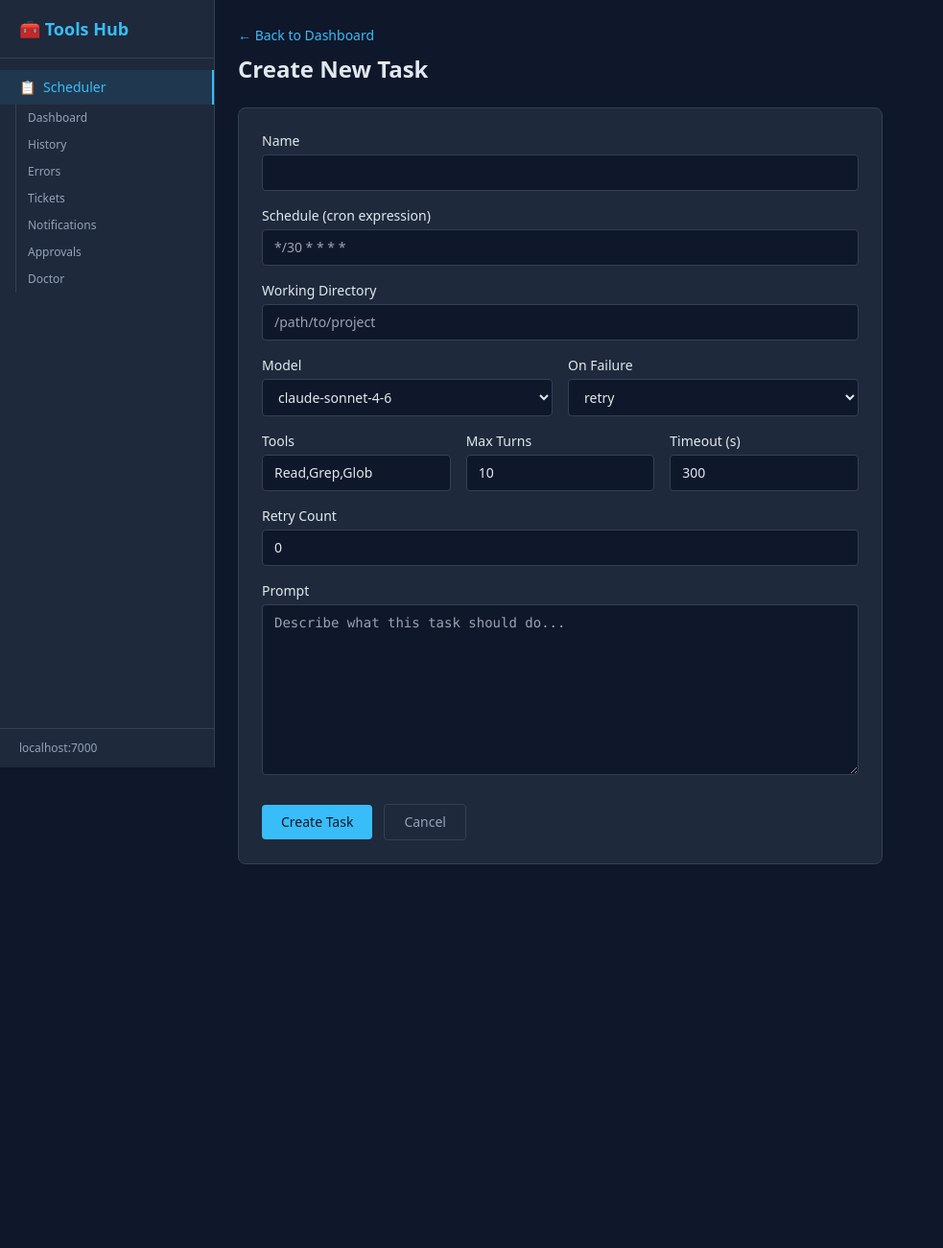
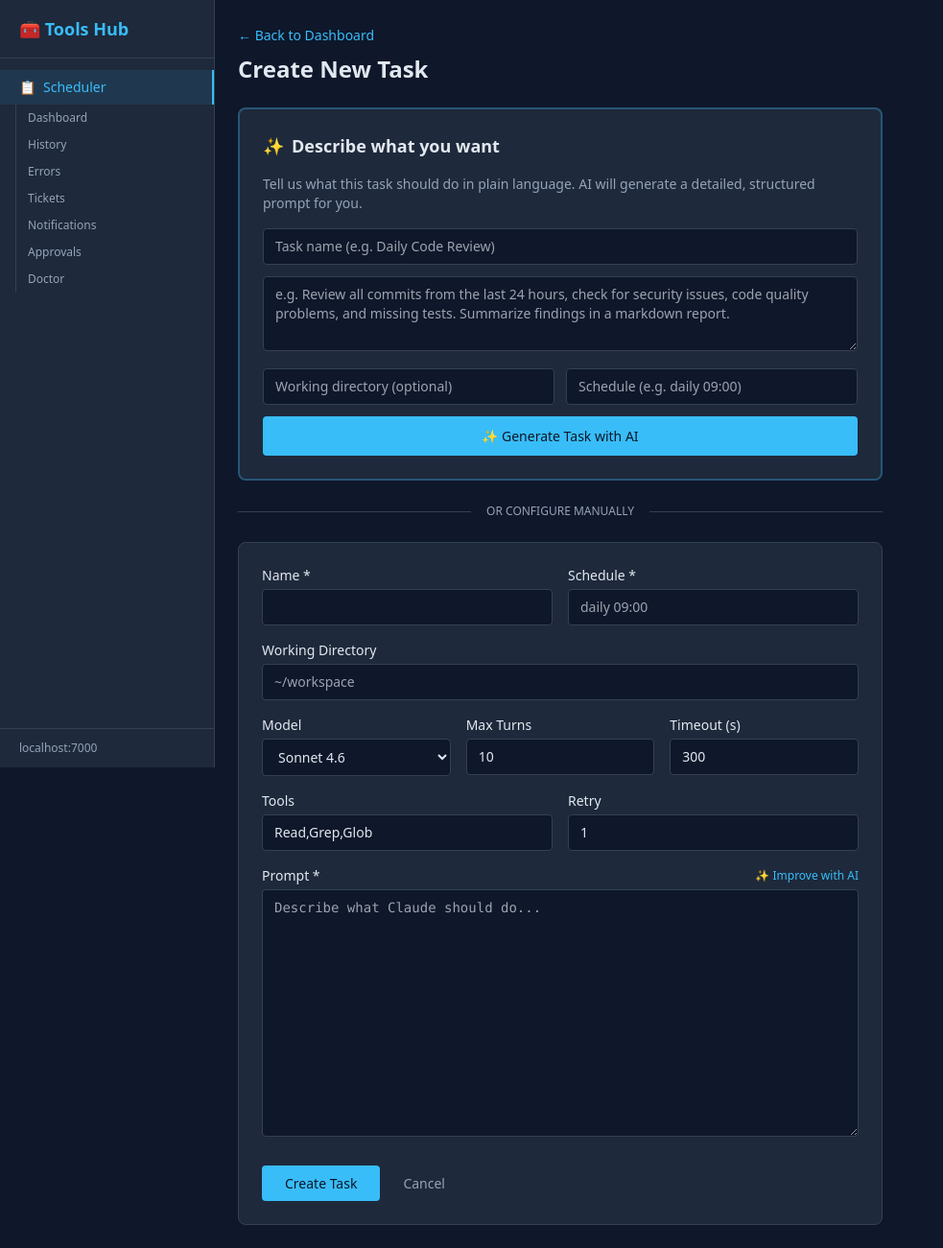
Before and after one commit to duxora/invoice-matcher, a FastAPI app: page /scheduler/tasks-new in a window 1280 px wide. Shown: the whole page at 96% size, without its empty margins (0-983 px from the left). Before the commit the page ends 901 px from the top, so only its background shows below. Run offline with FastAPI, Linux system fonts and the light colour scheme; some libraries are stand-ins or nearby versions.

Commit message:
feat: add AI-first prompt generation for task create and edit
- AI prompt generator is the primary flow on task creation page
- "Describe what you want" → Claude generates structured prompt
- "Improve with AI" button on both create and edit forms
- Update-prompt endpoint for editing existing task prompts
- Uses claude -p for generation, no API key needed

Co-Authored-By: Claude Opus 4.6 <noreply@anthropic.com>

```diff
--- a/apps/scheduler/routes.py
+++ b/apps/scheduler/routes.py
@@ -399,6 +399,102 @@ async def create_task(
     return RedirectResponse(url=f"/scheduler/tasks/{slug}", status_code=303)
 
 
+@router.post("/api/update-prompt/{slug}")
+async def update_prompt(slug: str, prompt: str = Form(...)):
+    """Update the prompt in a .task file."""
+    import re
+    task, err = _find_task_by_slug(slug)
+    if err:
+        return RedirectResponse(url="/scheduler/", status_code=303)
+
+    content = task.file_path.read_text()
+    # Replace everything after --- with the new prompt
+    parts = content.split("---", 1)
+    if len(parts) == 2:
+        new_content = parts[0] + "---\n" + prompt.strip() + "\n"
+    else:
+        new_content = content + "\n---\n" + prompt.strip() + "\n"
+    task.file_path.write_text(new_content)
+    return RedirectResponse(url=f"/scheduler/tasks/{slug}", status_code=303)
+
+
+@router.post("/api/generate-prompt", response_class=HTMLResponse)
+async def generate_prompt(
+    description: str = Form(...),
+    workdir: str = Form(default=""),
+):
+    """Use Claude to generate a structured task prompt from a short description."""
+    import subprocess as sp
+
+    system = (
+        "You are a prompt engineer for Claude Code automated tasks. "
+        "Given a short description, write a clear, detailed prompt that Claude will execute as a scheduled task. "
+        "The prompt should be specific, actionable, and include what to check, what to output, and how to handle edge cases. "
+        "Output ONLY the prompt text, no explanation or markdown fencing."
+    )
+    user_msg = f"Task description: {description}"
+    if workdir:
+        user_msg += f"\nWorking directory: {workdir}"
+
+    try:
+        result = sp.run(
+            ["claude", "-p", user_msg, "--output-format", "text"],
+            capture_output=True, text=True, timeout=60,
+            env={**__import__("os").environ, "CLAUDE_SYSTEM_PROMPT": system},
+        )
+        if result.returncode == 0 and result.stdout.strip():
+            prompt = result.stdout.strip()
+        else:
+            prompt = f"# Failed to generate. Error: {result.stderr[:200]}\n# Please write your prompt manually."
+    except Exception as e:
+        prompt = f"# Generation failed: {e}\n# Please write your prompt manually."
+
+    # Return just the textarea content for HTMX swap
+    return HTMLResponse(
+        f'<textarea name="prompt" rows="12" '
+        f'class="w-full bg-hub-bg border border-hub-border rounded px-3 py-2 text-sm font-mono '
+        f'focus:border-hub-accent focus:outline-none text-hub-text">{prompt}</textarea>'
+    )
+
+
+@router.post("/api/improve-prompt", response_class=HTMLResponse)
+async def improve_prompt(
+    prompt: str = Form(...),
+    feedback: str = Form(default=""),
+):
+    """Use Claude to improve an existing task prompt."""
+    import subprocess as sp
+
+    system = (
+        "You are a prompt engineer for Claude Code automated tasks. "
+        "Improve the given prompt to be clearer, more specific, and more robust. "
+        "Keep the same intent but make it better structured with clear steps and edge case handling. "
+        "Output ONLY the improved prompt text, no explanation or markdown fencing."
+    )
+    user_msg = f"Current prompt:\n{prompt}"
+    if feedback:
+        user_msg += f"\n\nUser feedback: {feedback}"
+
+    try:
+        result = sp.run(
+            ["claude", "-p", user_msg, "--output-format", "text"],
+            capture_output=True, text=True, timeout=60,
+            env={**__import__("os").environ, "CLAUDE_SYSTEM_PROMPT": system},
+        )
+        if result.returncode == 0 and result.stdout.strip():
+            improved = result.stdout.strip()
+        else:
+            improved = prompt  # Keep original on failure
+    except Exception:
+        improved = prompt
+
+    return HTMLResponse(
+        f'<textarea name="prompt" rows="12" '
+        f'class="w-full bg-hub-bg border border-hub-border rounded px-3 py-2 text-sm font-mono '
+        f'focus:border-hub-accent focus:outline-none text-hub-text">{improved}</textarea>'
+    )
+
+
 @router.post("/api/approvals/{approval_id}/approve")
 async def approve(approval_id: int):
     db = get_db()
--- a/apps/scheduler/templates/task_new.html
+++ b/apps/scheduler/templates/task_new.html
@@ -10,70 +10,83 @@
   <h1 class="text-2xl font-bold">Create New Task</h1>
 </div>
 
+<!-- AI Prompt Generator — Primary Flow -->
+<div class="bg-hub-card border-2 border-hub-accent/30 rounded-lg p-6 max-w-2xl mb-6">
+  <div class="flex items-center gap-2 mb-4">
+    <span class="text-lg">✨</span>
+    <h2 class="text-lg font-semibold">Describe what you want</h2>
+  </div>
+  <p class="text-sm text-hub-muted mb-4">Tell us what this task should do in plain language. AI will generate a detailed, structured prompt for you.</p>
+
+  <div class="space-y-3">
+    <div>
+      <input type="text" id="ai-name" placeholder="Task name (e.g. Daily Code Review)"
+             class="w-full px-3 py-2 text-sm bg-hub-bg border border-hub-border rounded focus:outline-none focus:border-hub-accent">
+    </div>
+    <div>
+      <textarea id="ai-description" rows="3"
+                class="w-full px-3 py-2 text-sm bg-hub-bg border border-hub-border rounded focus:outline-none focus:border-hub-accent"
+                placeholder="e.g. Review all commits from the last 24 hours, check for security issues, code quality problems, and missing tests. Summarize findings in a markdown report."></textarea>
+    </div>
+    <div class="grid grid-cols-2 gap-3">
+      <input type="text" id="ai-workdir" placeholder="Working directory (optional)"
+             class="px-3 py-2 text-sm bg-hub-bg border border-hub-border rounded focus:outline-none focus:border-hub-accent">
+      <input type="text" id="ai-schedule" placeholder="Schedule (e.g. daily 09:00)"
+             class="px-3 py-2 text-sm bg-hub-bg border border-hub-border rounded focus:outline-none focus:border-hub-accent">
+    </div>
+    <button type="button" id="generate-btn"
+            onclick="generatePrompt()"
+            class="btn btn-primary w-full py-2.5 flex items-center justify-center gap-2">
+      <span id="generate-text">✨ Generate Task with AI</span>
+      <span id="generate-spinner" class="hidden">Generating...</span>
+    </button>
+  </div>
+</div>
+
+<!-- Divider -->
+<div class="max-w-2xl flex items-center gap-4 mb-6">
+  <div class="flex-1 border-t border-hub-border"></div>
+  <span class="text-xs text-hub-muted uppercase">or configure manually</span>
+  <div class="flex-1 border-t border-hub-border"></div>
+</div>
+
+<!-- Full Form -->
 <div class="bg-hub-card border border-hub-border rounded-lg p-6 max-w-2xl">
-  <form method="post" action="/scheduler/tasks-new" class="space-y-4">
-    <!-- Name -->
+  <form method="post" action="/scheduler/tasks-new" class="space-y-4" id="task-form">
+    <div class="grid grid-cols-2 gap-4">
       <div>
-      <label for="name" class="block text-sm font-medium mb-1">Name</label>
+        <label for="name" class="block text-sm font-medium mb-1">Name *</label>
         <input type="text" id="name" name="name" required
                class="w-full px-3 py-2 text-sm bg-hub-bg border border-hub-border rounded focus:outline-none focus:border-hub-accent">
       </div>
+      <div>
+        <label for="schedule" class="block text-sm font-medium mb-1">Schedule *</label>
+        <input type="text" id="schedule" name="schedule" required placeholder="daily 09:00"
+               class="w-full px-3 py-2 text-sm bg-hub-bg border border-hub-border rounded focus:outline-none focus:border-hub-accent">
+      </div>
+    </div>
 
-    <!-- Schedule -->
     <div>
-      <label for="schedule" class="block text-sm font-medium mb-1">Schedule (cron expression)</label>
-      <input type="text" id="schedule" name="schedule" required placeholder="*/30 * * * *"
+      <label for="workdir" class="block text-sm font-medium mb-1">Working Directory</label>
+      <input type="text" id="workdir" name="workdir" placeholder="~/workspace"
              class="w-full px-3 py-2 text-sm bg-hub-bg border border-hub-border rounded focus:outline-none focus:border-hub-accent">
     </div>
 
-    <!-- Workdir -->
-    <div>
-      <label for="workdir" class="block text-sm font-medium mb-1">Working Directory</label>
-      <input type="text" id="workdir" name="workdir" placeholder="/path/to/project"
-             class="w-full px-3 py-2 text-sm bg-hub-bg border border-hub-border rounded focus:outline-none focus:border-hub-accent">
-    </div>
-
-    <div class="grid grid-cols-2 gap-4">
-      <!-- Model -->
+    <div class="grid grid-cols-3 gap-4">
       <div>
         <label for="model" class="block text-sm font-medium mb-1">Model</label>
         <select id="model" name="model"
                 class="w-full px-3 py-2 text-sm bg-hub-bg border border-hub-border rounded focus:outline-none focus:border-hub-accent">
-          <option value="claude-sonnet-4-6" selected>claude-sonnet-4-6</option>
-          <option value="claude-opus-4-6">claude-opus-4-6</option>
-          <option value="claude-haiku-4-5">claude-haiku-4-5</option>
+          <option value="claude-sonnet-4-6" selected>Sonnet 4.6</option>
+          <option value="claude-opus-4-6">Opus 4.6</option>
+          <option value="claude-haiku-4-5-20251001">Haiku 4.5</option>
         </select>
       </div>
-
-      <!-- On Failure -->
-      <div>
-        <label for="on_failure" class="block text-sm font-medium mb-1">On Failure</label>
-        <select id="on_failure" name="on_failure"
-                class="w-full px-3 py-2 text-sm bg-hub-bg border border-hub-border rounded focus:outline-none focus:border-hub-accent">
-          <option value="retry" selected>retry</option>
-          <option value="skip">skip</option>
-          <option value="ticket">ticket</option>
-          <option value="notify">notify</option>
-        </select>
-      </div>
-    </div>
-
-    <div class="grid grid-cols-3 gap-4">
-      <!-- Tools -->
-      <div>
-        <label for="tools" class="block text-sm font-medium mb-1">Tools</label>
-        <input type="text" id="tools" name="tools" value="Read,Grep,Glob"
-               class="w-full px-3 py-2 text-sm bg-hub-bg border border-hub-border rounded focus:outline-none focus:border-hub-accent">
-      </div>
-
-      <!-- Max Turns -->
       <div>
         <label for="max_turns" class="block text-sm font-medium mb-1">Max Turns</label>
         <input type="number" id="max_turns" name="max_turns" value="10" min="1"
                class="w-full px-3 py-2 text-sm bg-hub-bg border border-hub-border rounded focus:outline-none focus:border-hub-accent">
       </div>
-
-      <!-- Timeout -->
       <div>
         <label for="timeout" class="block text-sm font-medium mb-1">Timeout (s)</label>
         <input type="number" id="timeout" name="timeout" value="300" min="10"
@@ -81,32 +94,104 @@
       </div>
     </div>
 
-    <!-- Retry -->
+    <div class="grid grid-cols-2 gap-4">
       <div>
-      <label for="retry" class="block text-sm font-medium mb-1">Retry Count</label>
-      <input type="number" id="retry" name="retry" value="0" min="0"
+        <label for="tools" class="block text-sm font-medium mb-1">Tools</label>
+        <input type="text" id="tools" name="tools" value="Read,Grep,Glob"
                class="w-full px-3 py-2 text-sm bg-hub-bg border border-hub-border rounded focus:outline-none focus:border-hub-accent">
       </div>
-
-    <!-- Prompt -->
       <div>
-      <label for="prompt" class="block text-sm font-medium mb-1">Prompt</label>
-      <textarea id="prompt" name="prompt" rows="8" required
-                class="w-full px-3 py-2 text-sm bg-hub-bg border border-hub-border rounded focus:outline-none focus:border-hub-accent font-mono"
-                placeholder="Describe what this task should do..."></textarea>
+        <label for="retry" class="block text-sm font-medium mb-1">Retry</label>
+        <input type="number" id="retry" name="retry" value="1" min="0"
+               class="w-full px-3 py-2 text-sm bg-hub-bg border border-hub-border rounded focus:outline-none focus:border-hub-accent">
+      </div>
     </div>
 
-    <!-- Buttons -->
+    <!-- Prompt (AI-generated or manual) -->
+    <div>
+      <div class="flex items-center justify-between mb-1">
+        <label for="prompt" class="text-sm font-medium">Prompt *</label>
+        <button type="button" onclick="improvePrompt()"
+                class="text-xs text-hub-accent hover:underline" id="improve-btn">
+          ✨ Improve with AI
+        </button>
+      </div>
+      <div id="prompt-container">
+        <textarea name="prompt" id="prompt" rows="12" required
+                  class="w-full bg-hub-bg border border-hub-border rounded px-3 py-2 text-sm font-mono focus:border-hub-accent focus:outline-none text-hub-text"
+                  placeholder="Describe what Claude should do..."></textarea>
+      </div>
+    </div>
+
     <div class="flex items-center gap-3 pt-2">
-      <button type="submit"
-              class="px-5 py-2 text-sm rounded bg-hub-accent text-hub-bg font-medium hover:bg-hub-accent/80 transition-colors">
-        Create Task
-      </button>
-      <a href="/scheduler/"
-         class="px-5 py-2 text-sm rounded border border-hub-border text-hub-muted hover:text-hub-text transition-colors">
-        Cancel
-      </a>
+      <button type="submit" class="btn btn-primary px-6 py-2">Create Task</button>
+      <a href="/scheduler/" class="btn btn-ghost">Cancel</a>
     </div>
   </form>
 </div>
+
+<script>
+async function generatePrompt() {
+    const btn = document.getElementById('generate-btn');
+    const text = document.getElementById('generate-text');
+    const spinner = document.getElementById('generate-spinner');
+    const desc = document.getElementById('ai-description').value.trim();
+    const name = document.getElementById('ai-name').value.trim();
+    const workdir = document.getElementById('ai-workdir').value.trim();
+    const schedule = document.getElementById('ai-schedule').value.trim();
+
+    if (!desc) { alert('Please describe what the task should do.'); return; }
+
+    btn.disabled = true;
+    text.classList.add('hidden');
+    spinner.classList.remove('hidden');
+
+    try {
+        const formData = new FormData();
+        formData.append('description', desc);
+        if (workdir) formData.append('workdir', workdir);
+
+        const resp = await fetch('/scheduler/api/generate-prompt', {
+            method: 'POST', body: formData
+        });
+        const html = await resp.text();
+
+        // Fill the form fields
+        if (name) document.getElementById('name').value = name;
+        if (schedule) document.getElementById('schedule').value = schedule;
+        if (workdir) document.getElementById('workdir').value = workdir;
+
+        // Swap prompt textarea
+        document.getElementById('prompt-container').innerHTML = html;
+    } finally {
+        btn.disabled = false;
+        text.classList.remove('hidden');
+        spinner.classList.add('hidden');
+    }
+}
+
+async function improvePrompt() {
+    const promptEl = document.querySelector('[name="prompt"]');
+    const prompt = promptEl.value.trim();
+    if (!prompt) { alert('No prompt to improve.'); return; }
+
+    const btn = document.getElementById('improve-btn');
+    btn.textContent = 'Improving...';
+    btn.disabled = true;
+
+    try {
+        const formData = new FormData();
+        formData.append('prompt', prompt);
+
+        const resp = await fetch('/scheduler/api/improve-prompt', {
+            method: 'POST', body: formData
+        });
+        const html = await resp.text();
+        document.getElementById('prompt-container').innerHTML = html;
+    } finally {
+        btn.textContent = '✨ Improve with AI';
+        btn.disabled = false;
+    }
+}
+</script>
 {% endblock %}
```
Also changed, not shown: apps/scheduler/templates/task_detail.html (+46 -1 lines). Lines whose indentation alone changed are shown as unchanged.
